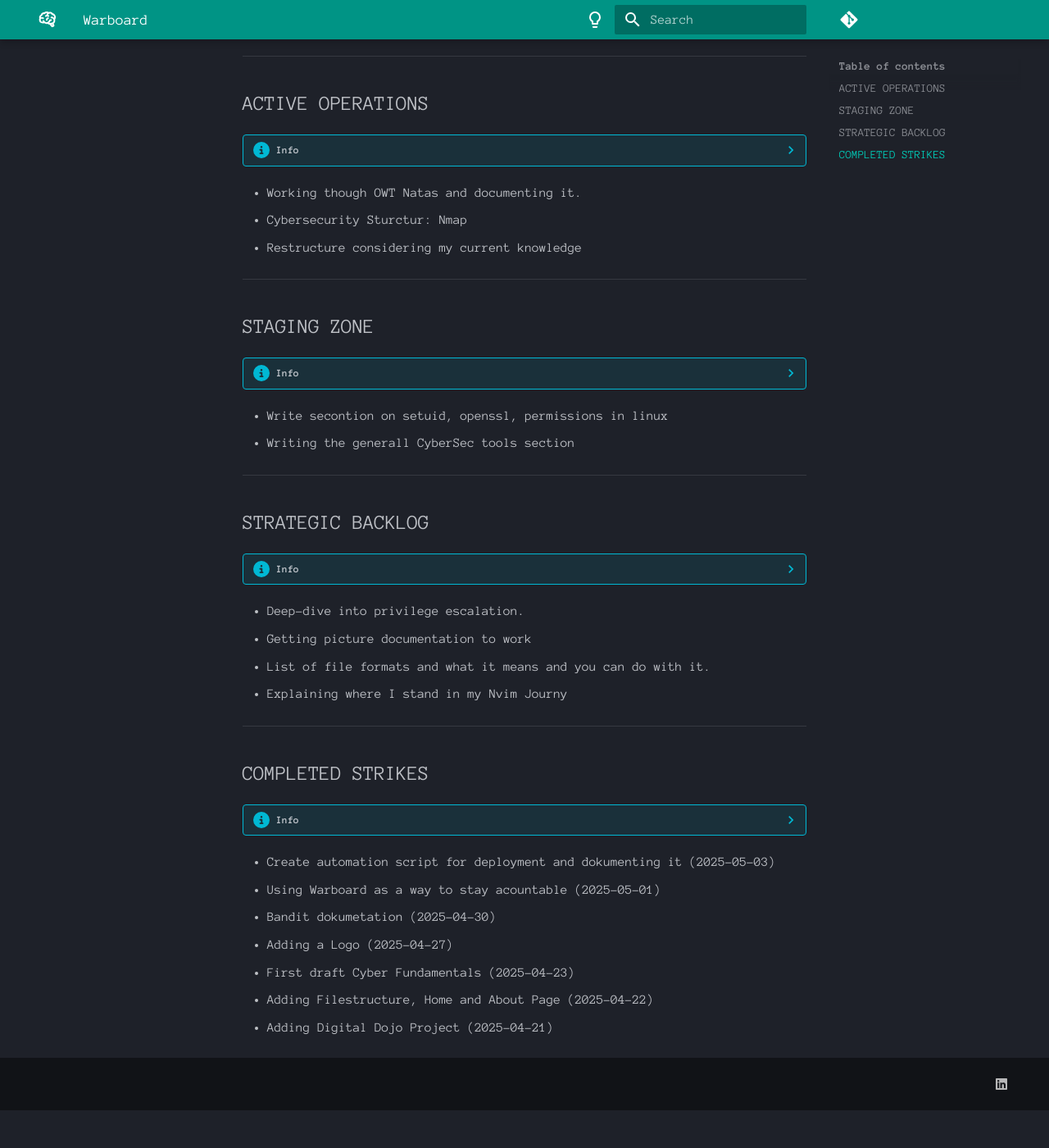
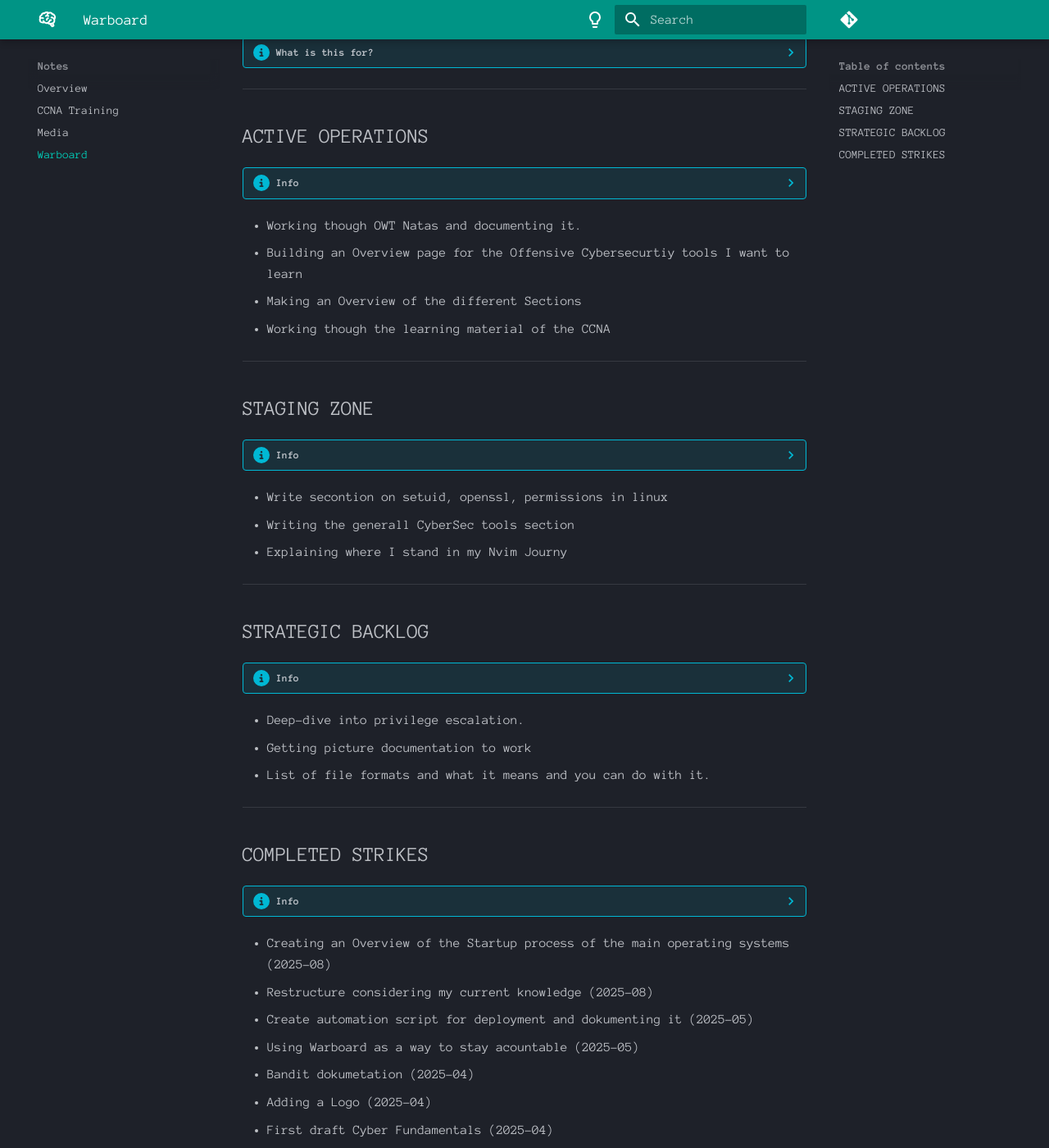
Before and after one commit to Fudomaru/wiki, an MkDocs documentation site: the page built from docs/notes/warboard.md, in a window 1280 px wide and 1400 px high, scrolled down 223 px. Shown: the whole window at 82% size. Built offline with MkDocs 1.6.1 and Material for MkDocs 9.7.7, drawn with Linux system fonts in a browser that asks for light colours; comment, search, counter and statistics services are not loaded; before the commit the page ends 1577 px from its top, so only the background shows below that; some of the changed text lies outside the part shown.

Commit message:
Adding notes/overview and linking to it

```diff
--- a/docs/notes/warboard.md
+++ b/docs/notes/warboard.md
@@ -17,8 +17,9 @@
     Tasks that I am currently working on.
 
 - Working though OWT Natas and documenting it.
-- Cybersecurity Sturctur: Nmap
-- Restructure considering my current knowledge
+- Building an Overview page for the Offensive Cybersecurtiy tools I want to learn
+- Making an Overview of the different Sections
+- Working though the learning material of the CCNA
 
 ---
 ## STAGING ZONE
@@ -37,17 +39,18 @@
 - Deep-dive into privilege escalation.
 - Getting picture documentation to work
 - List of file formats and what it means and you can do with it.
-- Explaining where I stand in my Nvim Journy
 
 ---
 ## COMPLETED STRIKES
 ??? info
     Trying to keep a brief history and show of what the newes pages are.
 
-- Create automation script for deployment and dokumenting it (2025-05-03)
-- Using Warboard as a way to stay acountable (2025-05-01)
-- Bandit dokumetation (2025-04-30)
-- Adding a Logo (2025-04-27)
-- First draft Cyber Fundamentals (2025-04-23)
-- Adding Filestructure, Home and About Page (2025-04-22)
-- Adding Digital Dojo Project (2025-04-21)
+- Creating an Overview of the Startup process of the main operating systems (2025-08)
+- Restructure considering my current knowledge (2025-08)
+- Create automation script for deployment and dokumenting it (2025-05)
+- Using Warboard as a way to stay acountable (2025-05)
+- Bandit dokumetation (2025-04)
+- Adding a Logo (2025-04)
+- First draft Cyber Fundamentals (2025-04)
+- Adding Filestructure, Home and About Page (2025-04)
+- Adding Digital Dojo Project (2025-04)
--- a/mkdocs.yml
+++ b/mkdocs.yml
@@ -100,7 +100,8 @@
     - Digital Dojo: projects/digital-dojo.md
     - EchoSnare: projects/echosnare.md
     - Void Linux: projects/void_linux.md
-  # - Notes:
-  #   - CCNA: notes/ccna.md
-  #   - Media: notes/media.md
-  #   - Warboard: notes/warboard.md
+  - Notes:
+    - Overview: notes/overview.md
+    - CCNA Training: notes/ccna.md
+    - Media: notes/media.md
+    - Warboard: notes/warboard.md
```
Also changed, not shown: other parts of docs/notes/warboard.md (+1 -0 lines), docs/index.md (+1 -1 lines), docs/notes/overview.md (added, +38 -0 lines).
